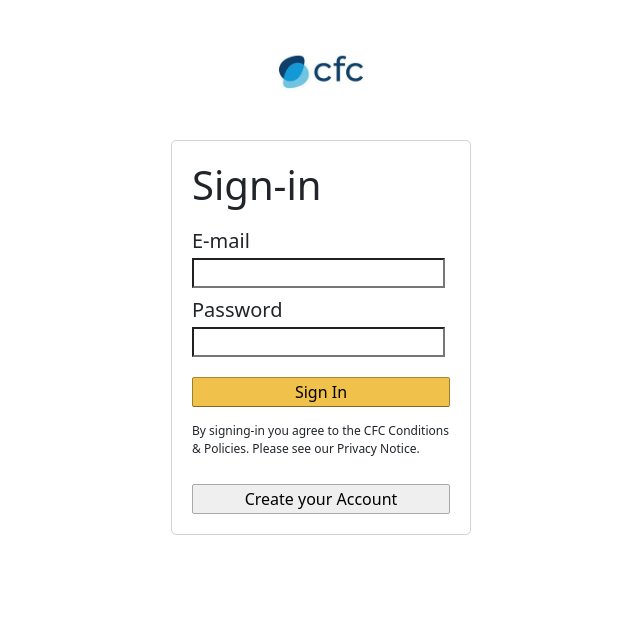
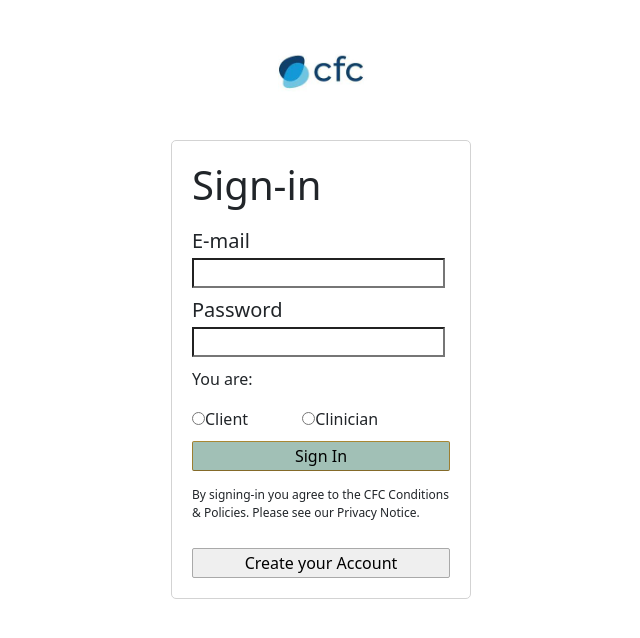
Before and after one commit to ezana234/DAD-Project, a React (Create React App) app in the folder CFC/frontend/: page / in a window 1280 px wide. Shown: the top 638 px of the page, without its empty margins (319-959 px from the left). Built offline with nearby package versions, Linux system fonts and the light colour scheme.

Commit message:
Added login page

```diff
--- a/CFC/frontend/src/Login.css
+++ b/CFC/frontend/src/Login.css
@@ -47,7 +47,7 @@
   }
 
   .login__signInButton {
-    background: #f0c14b;
+    background: #a1c0b6;
     border-radius: 2px;
     width: 100%;
     height: 30px;
--- a/CFC/frontend/src/Login.js
+++ b/CFC/frontend/src/Login.js
@@ -7,7 +7,7 @@ function Login() {
     const history = useHistory();
     const [email, setEmail] = useState('');
     const [password, setPassword] = useState('');
-
+    const [user, setUser] = useState('');
     const signIn = e => {
         e.preventDefault();
         auth
@@ -32,6 +32,14 @@ function Login() {
             .catch(error => alert(error.message))
     }
 
+    const onChangeValue = (event) =>{
+        // if()
+        console.log("HERE")
+        setUser(event.target.value)
+        console.log(event.target.value)
+        console.log(user)
+    }
+
     return (
         <div className='login'>
             <Link to='/'>
@@ -50,7 +58,14 @@ function Login() {
 
                     <h5>Password</h5>
                     <input type='password' value={password} onChange={e => setPassword(e.target.value)} />
-
+                    <p>You are:</p>
+                    <div onChange={onChangeValue}>
+                        <input type="radio" id="client" name="radio" value="client"/>
+                        <label for="client">Client</label>
+                        &nbsp;&nbsp;&nbsp;&nbsp;&nbsp;&nbsp;&nbsp;&nbsp;&nbsp;&nbsp;&nbsp;&nbsp;&nbsp;
+                        <input type="radio" id="clinician" name="radio" value="clinician"/>
+                        <label for="clinician">Clinician</label>
+                    </div>
                     <button type='submit' onClick={signIn} className='login__signInButton'>Sign In</button>
                 </form>
 
```
